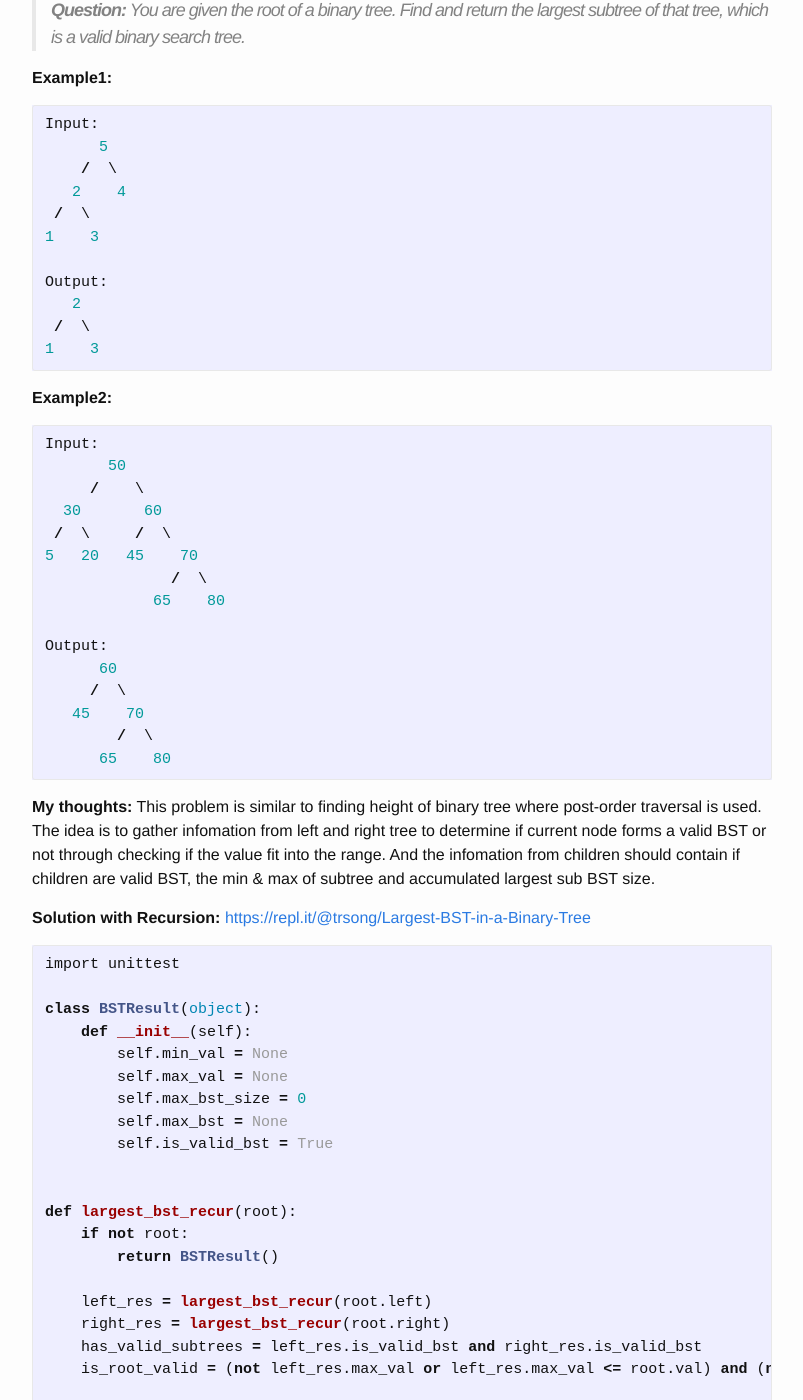
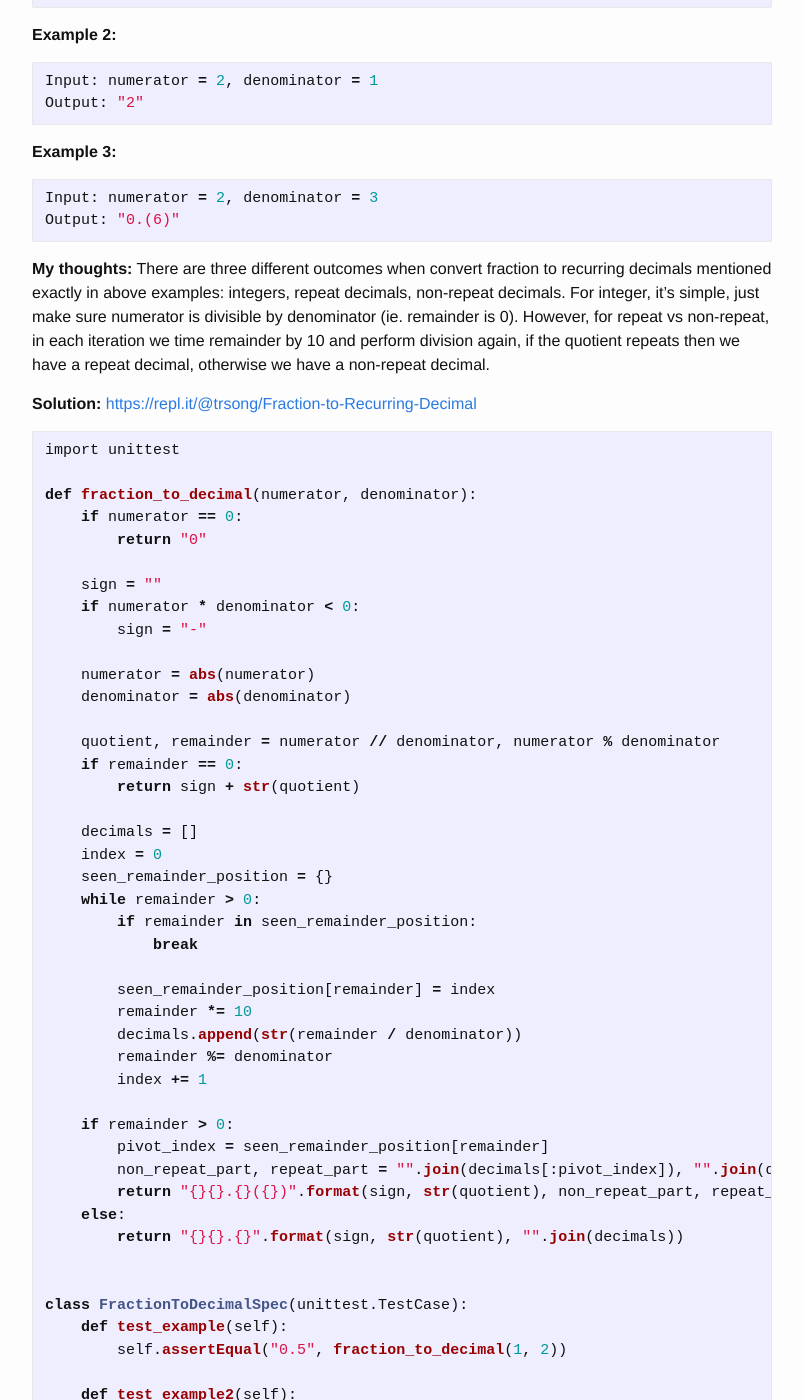
Before and after one commit to trsong/trsong.github.io, a Jekyll site: the page built from _posts/2020-02-01-DailyQuestionsFeb.md, in a window 1280 px wide and 1400 px high, scrolled down 1124 px. Shown: the whole window, without its empty margins (238-1041 px from the left). Built offline with Jekyll 4.4.1, drawn with Linux system fonts in a browser that asks for light colours; some of the changed text lies outside the part shown.

Commit message:
Add Solution to Feb 2 Question

````diff
--- a/_posts/2020-02-01-DailyQuestionsFeb.md
+++ b/_posts/2020-02-01-DailyQuestionsFeb.md
@@ -17,6 +17,18 @@ categories: Python/Java
 **Python 3 Playground:** [https://repl.it/languages/python3](https://repl.it/languages/python3)
 
 **Java Playground:** [https://repl.it/languages/java](https://repl.it/languages/java)
+
+
+### Feb 3, 2020 \[Easy\] Design a Hit Counter
+---
+> **Question:**  Design and implement a HitCounter class that keeps track of requests (or hits). It should support the following operations:
+>
+> - `record(timestamp)`: records a hit that happened at timestamp
+> - `total()`: returns the total number of hits recorded
+> - `range(lower, upper)`: returns the number of hits that occurred between timestamps lower and upper (inclusive)
+>
+> **Follow-up:** What if our system has limited memory?
+
 
 ### Feb 2, 2020 LC 166 \[Medium\] Fraction to Recurring Decimal
 ---
@@ -40,6 +52,84 @@ Output: "2"
 ```py
 Input: numerator = 2, denominator = 3
 Output: "0.(6)"
+```
+
+**My thoughts:** There are three different outcomes when convert fraction to recurring decimals mentioned exactly in above examples: integers, repeat decimals, non-repeat decimals. For integer, it's simple, just make sure numerator is divisible by denominator (ie. remainder is 0). However, for repeat vs non-repeat, in each iteration we time remainder by 10 and perform division again, if the quotient repeats then we have a repeat decimal, otherwise we have a non-repeat decimal.
+
+**Solution:** [https://repl.it/@trsong/Fraction-to-Recurring-Decimal](https://repl.it/@trsong/Fraction-to-Recurring-Decimal)
+```py
+import unittest
+
+def fraction_to_decimal(numerator, denominator):
+    if numerator == 0:
+        return "0"
+
+    sign = ""
+    if numerator * denominator < 0:
+        sign = "-"
+
+    numerator = abs(numerator)
+    denominator = abs(denominator)
+
+    quotient, remainder = numerator // denominator, numerator % denominator
+    if remainder == 0:
+        return sign + str(quotient)
+
+    decimals = []
+    index = 0
+    seen_remainder_position = {}
+    while remainder > 0:
+        if remainder in seen_remainder_position:
+            break
+
+        seen_remainder_position[remainder] = index
+        remainder *= 10
+        decimals.append(str(remainder / denominator))
+        remainder %= denominator
+        index += 1
+
+    if remainder > 0:
+        pivot_index = seen_remainder_position[remainder]
+        non_repeat_part, repeat_part = "".join(decimals[:pivot_index]), "".join(decimals[pivot_index:])
+        return "{}{}.{}({})".format(sign, str(quotient), non_repeat_part, repeat_part)
+    else:
+        return "{}{}.{}".format(sign, str(quotient), "".join(decimals))
+
+
+class FractionToDecimalSpec(unittest.TestCase):
+    def test_example(self):
+        self.assertEqual("0.5", fraction_to_decimal(1, 2))
+
+    def test_example2(self):
+        self.assertEqual("2", fraction_to_decimal(2, 1))
+
+    def test_example3(self):
+        self.assertEqual("0.(6)", fraction_to_decimal(2, 3))
+
+    def test_decimal_has_duplicate_digits(self):
+        self.assertEqual("1011.(1011)", fraction_to_decimal(3370000, 3333))
+
+    def test_result_is_zero(self):
+        self.assertEqual("0", fraction_to_decimal(0, -42))
+
+    def test_negative_numerator_and_denominator(self):
+        self.assertEqual("1.75", fraction_to_decimal(-7, -4))
+
+    def test_negative_numerator(self):
+        self.assertEqual("-1.7(5)", fraction_to_decimal(-79, 45))
+
+    def test_negative_denominator(self):
+        self.assertEqual("-3", fraction_to_decimal(3, -1))
+
+    def test_non_recurring_decimal(self):
+        self.assertEqual("0.1234123", fraction_to_decimal(1234123, 10000000))
+
+    def test_recurring_decimal(self):
+        self.assertEqual("-0.03(571428)", fraction_to_decimal(-1, 28))
+
+
+if __name__ == '__main__':
+    unittest.main(exit=False)
 ```
 
 ### Feb 1, 2020 \[Medium\] Largest BST in a Binary Tree
````
